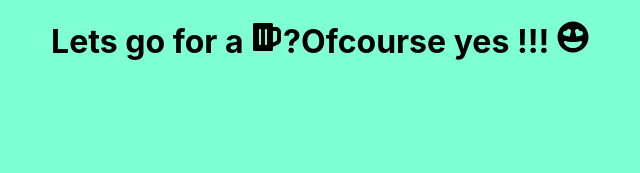
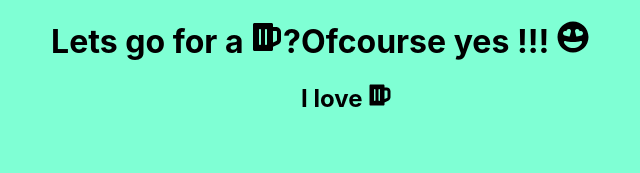
Before and after one commit to PanDamko/icons, a React (Create React App) app: page / in a window 1280 px wide. Shown: the top 173 px of the page, without its empty margins (320-960 px from the left). Built offline with nearby package versions, Linux system fonts and the light colour scheme.

Commit message:
better answer

```diff
--- a/src/components/Answer.js
+++ b/src/components/Answer.js
@@ -1,8 +1,9 @@
 import React from 'react'
-import { FaGrinHearts } from "react-icons/fa";
+import { FaBeer, FaGrinHearts } from "react-icons/fa";
 const Answer = () => {
   return (
-    <div><h1>Ofcourse yes !!! <FaGrinHearts /></h1></div>
+    <div><h1>Ofcourse yes !!! <FaGrinHearts /></h1>
+    <h2>I love <FaBeer /></h2></div>
   )
 }
 
```
